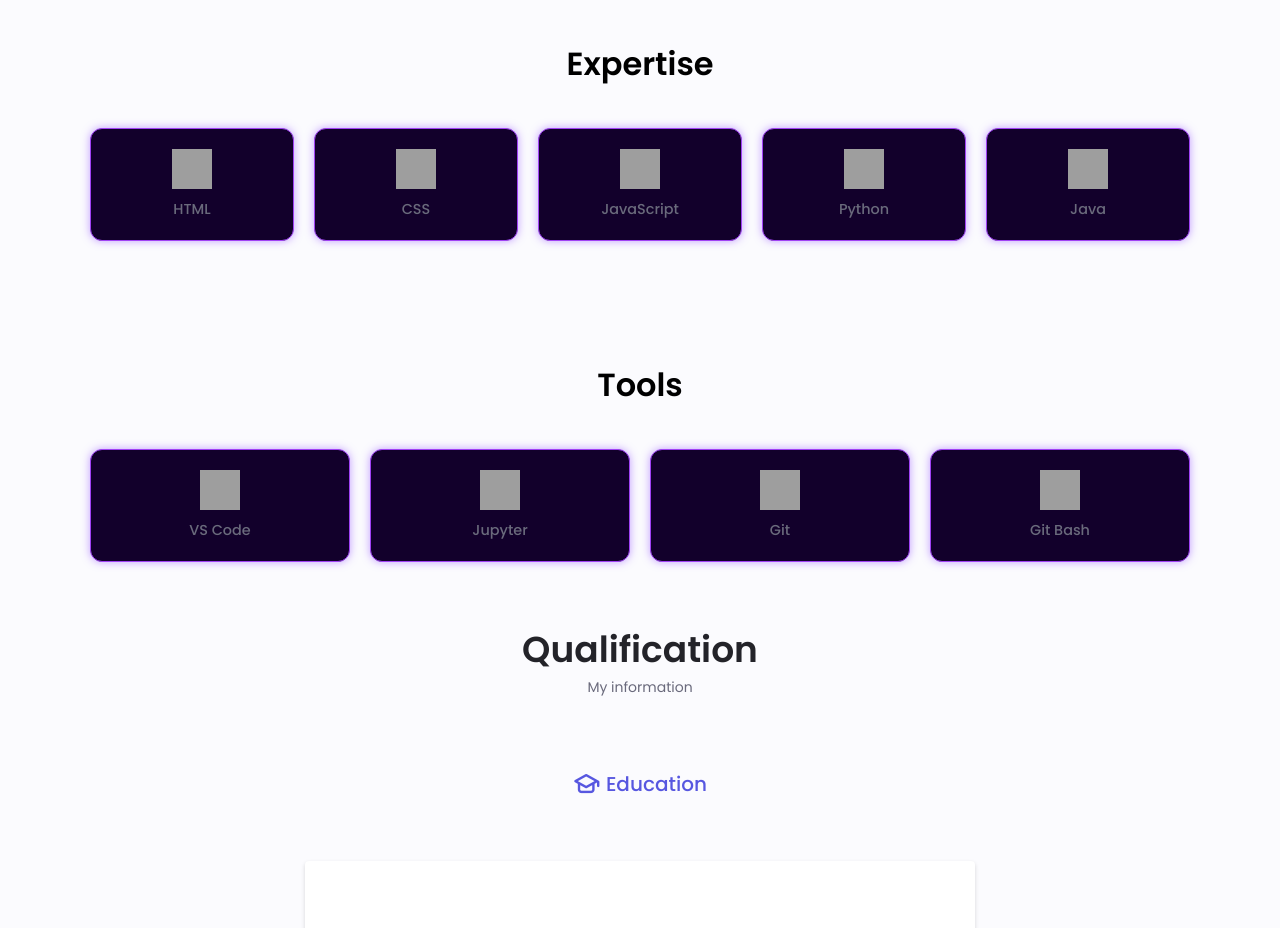
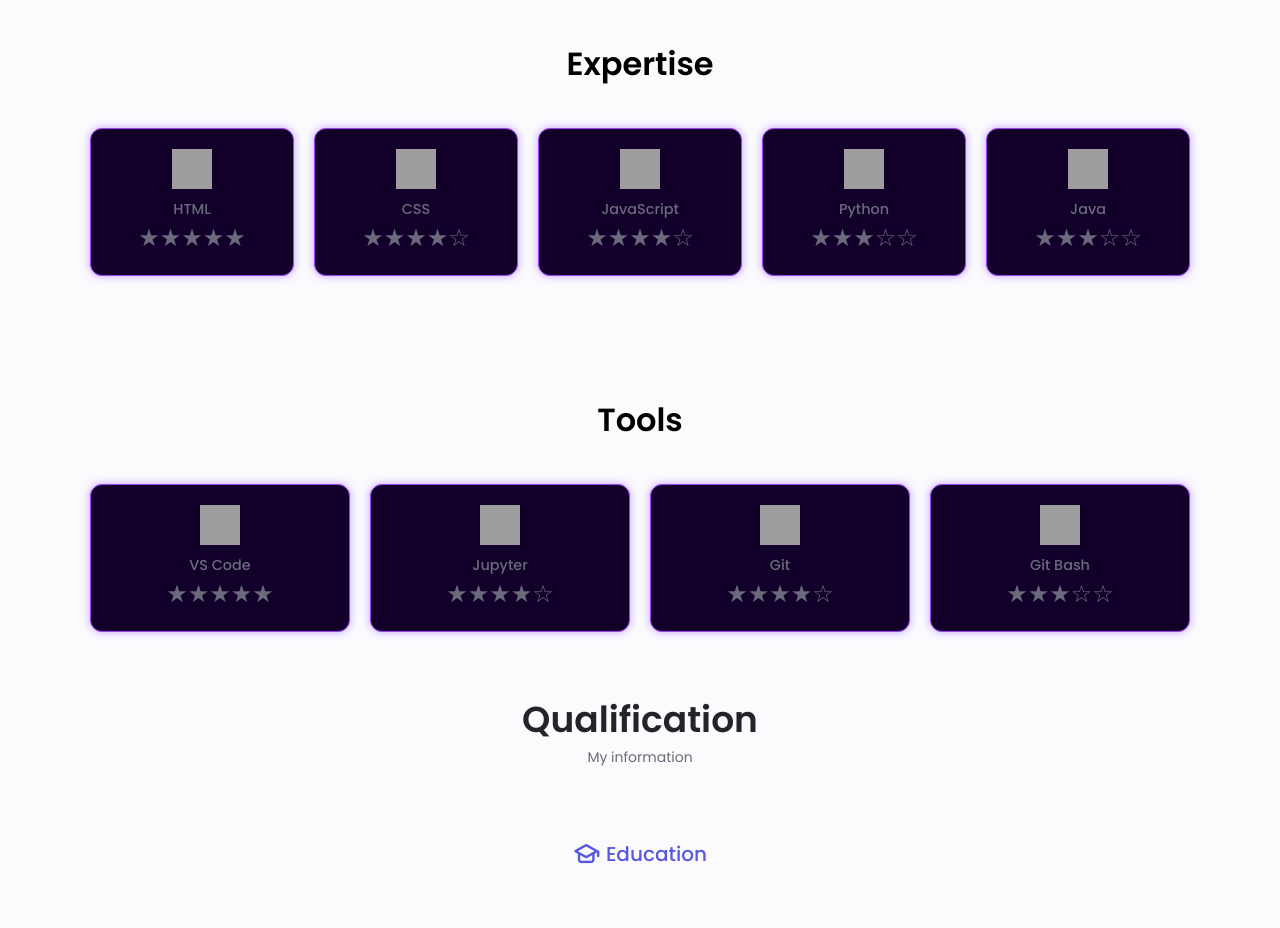
Before and after one commit to amitsharmadeveloper/AmitS.github.io, a plain HTML site: page index.html in a window 1280 px wide. Shown: the part 1400-2328 px from the top of the page. Drawn offline with nearby package versions, Linux system fonts and the light colour scheme; grey boxes are pictures that could not be loaded.

Commit message:
Update index.html

```diff
--- a/index.html
+++ b/index.html
@@ -30,7 +30,9 @@
     /*  .home__social{
         height: 60px;
       } */
-
+      .rating-tooltip {
+        font-size: 24px;
+      }
     </style>
   </head>
 
@@ -229,23 +231,59 @@
     <section class="skills-section" id="skills">
     <h2 class="skills-title">Expertise</h2>
     <div class="skills-grid">
-      <div class="skill-card"><img src="https://cdn.jsdelivr.net/gh/devicons/devicon/icons/html5/html5-original.svg" alt="HTML"/><span>HTML</span></div>
-      <div class="skill-card"><img src="https://cdn.jsdelivr.net/gh/devicons/devicon/icons/css3/css3-original.svg" alt="CSS"/><span>CSS</span></div>
-      <div class="skill-card"><img src="https://cdn.jsdelivr.net/gh/devicons/devicon/icons/javascript/javascript-original.svg" alt="JavaScript"/><span>JavaScript</span></div>
-      <div class="skill-card"><img src="https://cdn.jsdelivr.net/gh/devicons/devicon/icons/python/python-original.svg" alt="Python"/><span>Python</span></div>
-      <div class="skill-card"><img src="https://cdn.jsdelivr.net/gh/devicons/devicon/icons/java/java-original.svg" alt="Java"/><span>Java</span></div>
+       <div class="skill-card" data-rating="5">
+      <img src="https://cdn.jsdelivr.net/gh/devicons/devicon/icons/html5/html5-original.svg" alt="HTML" />
+      <span>HTML</span>
+      <div class="rating-tooltip">★★★★★</div>
     </div>
+    <div class="skill-card" data-rating="4">
+      <img src="https://cdn.jsdelivr.net/gh/devicons/devicon/icons/css3/css3-original.svg" alt="CSS" />
+      <span>CSS</span>
+      <div class="rating-tooltip">★★★★☆</div>
+    </div>
+    <div class="skill-card" data-rating="4">
+      <img src="https://cdn.jsdelivr.net/gh/devicons/devicon/icons/javascript/javascript-original.svg" alt="JavaScript" />
+      <span>JavaScript</span>
+      <div class="rating-tooltip">★★★★☆</div>
+    </div>
+    <div class="skill-card" data-rating="3">
+      <img src="https://cdn.jsdelivr.net/gh/devicons/devicon/icons/python/python-original.svg" alt="Python" />
+      <span>Python</span>
+      <div class="rating-tooltip">★★★☆☆</div>
+    </div>
+    <div class="skill-card" data-rating="3">
+      <img src="https://cdn.jsdelivr.net/gh/devicons/devicon/icons/java/java-original.svg" alt="Java" />
+      <span>Java</span>
+      <div class="rating-tooltip">★★★☆☆</div>
+    </div>
+  </div>
   </section>
 
-  <section class="skills-section" id="tools">
-    <h2 class="skills-title">Tools</h2>
-    <div class="skills-grid">
-      <div class="skill-card"><img src="https://cdn.jsdelivr.net/gh/devicons/devicon/icons/vscode/vscode-original.svg" alt="VS Code"/><span>VS Code</span></div>
-      <div class="skill-card"><img src="https://upload.wikimedia.org/wikipedia/commons/3/38/Jupyter_logo.svg" alt="Jupyter" /><span>Jupyter</span></div>
-      <div class="skill-card"><img src="https://cdn.jsdelivr.net/gh/devicons/devicon/icons/git/git-original.svg" alt="Git"/><span>Git</span></div>
-      <div class="skill-card"><img src="https://git-scm.com/images/logos/downloads/Git-Icon-1788C.png" alt="Git Bash"/><span>Git Bash</span></div>
+   <section class="skills-section" id="tools">
+  <h2 class="skills-title">Tools</h2>
+  <div class="skills-grid">
+    <div class="skill-card" data-rating="5">
+      <img src="https://cdn.jsdelivr.net/gh/devicons/devicon/icons/vscode/vscode-original.svg" alt="VS Code" />
+      <span>VS Code</span>
+      <div class="rating-tooltip">★★★★★</div>
     </div>
-  </section>
+    <div class="skill-card" data-rating="4">
+      <img src="https://upload.wikimedia.org/wikipedia/commons/3/38/Jupyter_logo.svg" alt="Jupyter" />
+      <span>Jupyter</span>
+      <div class="rating-tooltip">★★★★☆</div>
+    </div>
+    <div class="skill-card" data-rating="4">
+      <img src="https://cdn.jsdelivr.net/gh/devicons/devicon/icons/git/git-original.svg" alt="Git" />
+      <span>Git</span>
+      <div class="rating-tooltip">★★★★☆</div>
+    </div>
+    <div class="skill-card" data-rating="3">
+      <img src="https://git-scm.com/images/logos/downloads/Git-Icon-1788C.png" alt="Git Bash" />
+      <span>Git Bash</span>
+      <div class="rating-tooltip">★★★☆☆</div>
+    </div>
+  </div>
+</section>
 
 
       <!--==================== Qualifications ==================-->
```
